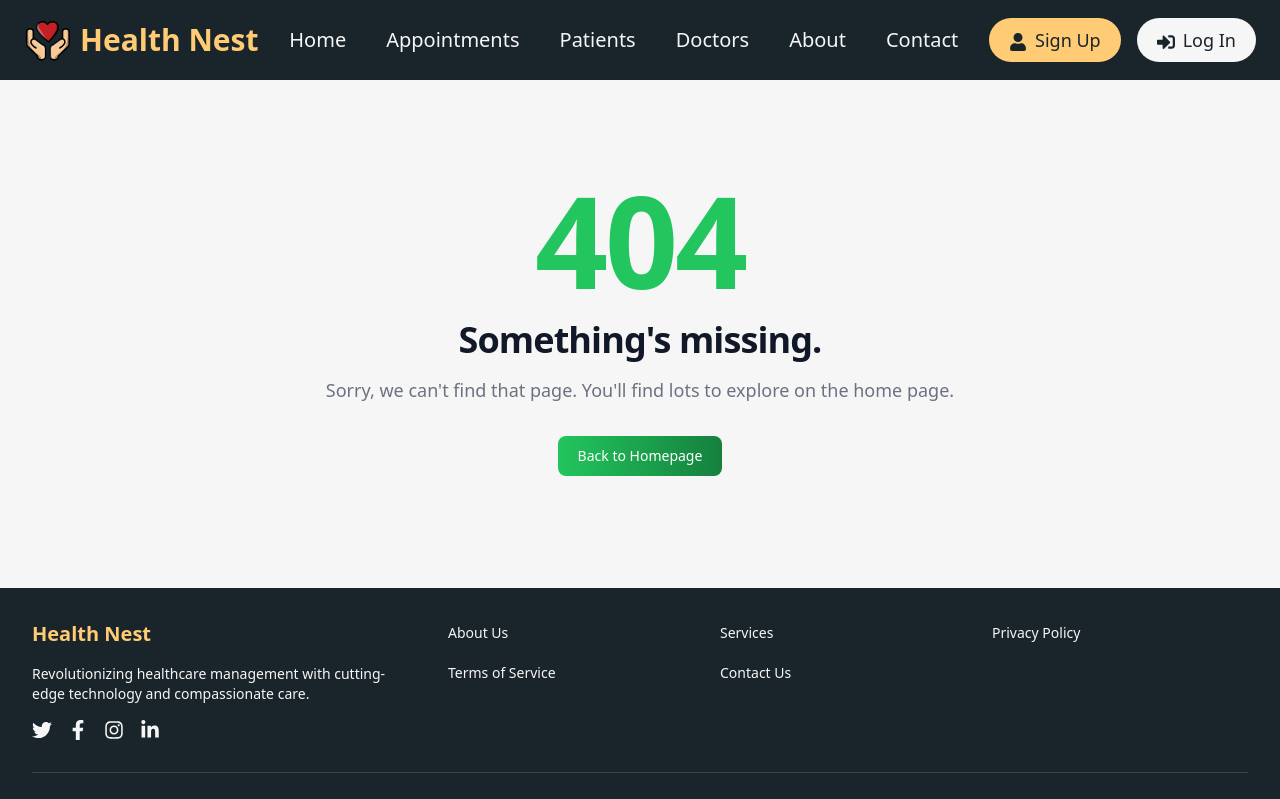
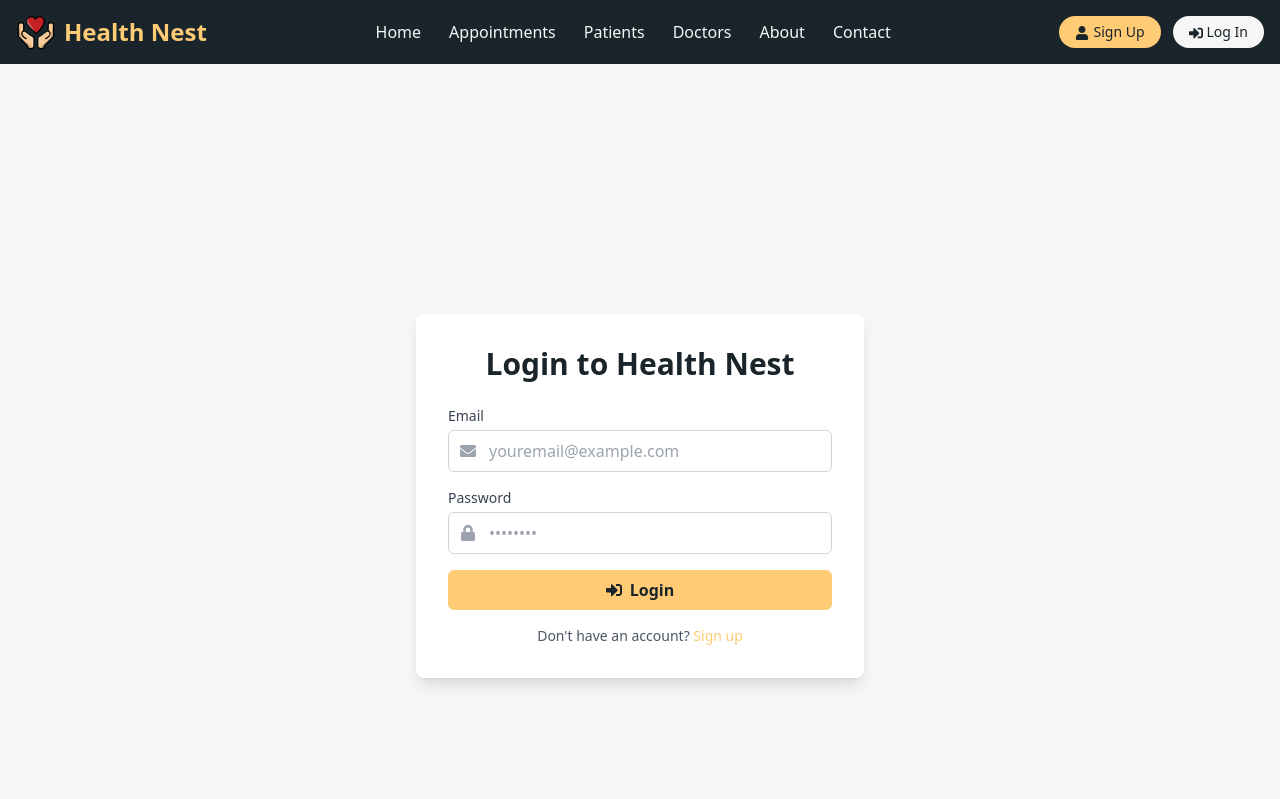
Before and after one commit to yazdanhaider/Hospital-Management, a React (Vite) app in the folder Frontend/: page /login in a window 1280 px wide. Shown: the top 799 px of the page. Built offline with nearby package versions, Linux system fonts and the light colour scheme.

Commit message:
Added login page and reduce header text size

```diff
--- a/Frontend/src/App.jsx
+++ b/Frontend/src/App.jsx
@@ -15,6 +15,7 @@ import PrivacyPolicy from './pages/PrivacyPolicy';
 import TermsOfService from './pages/TermsOfService';
 import ContactUs from './pages/ContactUs';
 import SignUp from './components/SignUp';
+import Login from './components/Login';
 import { useState } from 'react';
 
 function App() {
@@ -45,6 +46,7 @@ function App() {
             <Route path="/terms-of-service" element={<TermsOfService />} />
             <Route path="/contact-us" element={<ContactUs />} />
             <Route path="/signup" element={<SignUp />} />
+            <Route path="/login" element={<Login />} />
             <Route path="*" element={<NotFound />} />
           </Routes>
         </main>
--- a/Frontend/src/components/Header.jsx
+++ b/Frontend/src/components/Header.jsx
@@ -23,20 +23,20 @@ const Header = () => {
     ];
 
     return (
-        <header className="bg-gradient-to-r from-primary to-secondary py-4 px-6">
+        <header className="bg-gradient-to-r from-primary to-secondary py-3 px-4">
             <div className="container mx-auto">
                 <div className="flex justify-between items-center">
                     <Link to="/" className="flex items-center space-x-2">
-                        <img src={Logo} alt="Health Nest Logo" className="h-12 w-auto" />
-                        <span className="text-3xl font-bold text-accent">Health Nest</span>
+                        <img src={Logo} alt="Health Nest Logo" className="h-10 w-auto" />
+                        <span className="text-2xl font-bold text-accent">Health Nest</span>
                     </Link>
 
-                    <nav className="hidden md:flex space-x-2">
+                    <nav className="hidden md:flex space-x-1">
                         {navItems.map((item) => (
                             <Link
                                 key={item.path}
                                 to={item.path}
-                                className={`relative px-4 py-2 text-xl font-medium text-light hover:text-accent transition-colors duration-300 ${
+                                className={`relative px-3 py-2 text-base font-medium text-light hover:text-accent transition-colors duration-300 ${
                                     activeItem === item.path ? 'text-accent' : ''
                                 }`}
                             >
@@ -53,12 +53,12 @@ const Header = () => {
                         ))}
                     </nav>
 
-                    <div className="hidden md:flex items-center space-x-4">
-                        <Link to="/signup" className="bg-accent text-primary px-5 py-2 rounded-full hover:bg-light transition duration-300 text-lg font-medium">
-                            <FaUser className="inline-block mr-2" />Sign Up
+                    <div className="hidden md:flex items-center space-x-3">
+                        <Link to="/signup" className="bg-accent text-primary px-4 py-1.5 rounded-full hover:bg-light transition duration-300 text-sm font-medium">
+                            <FaUser className="inline-block mr-1" />Sign Up
                         </Link>
-                        <Link to="/login" className="bg-light text-primary px-5 py-2 rounded-full hover:bg-accent transition duration-300 text-lg font-medium">
-                            <FaSignInAlt className="inline-block mr-2" />Log In
+                        <Link to="/login" className="bg-light text-primary px-4 py-1.5 rounded-full hover:bg-accent transition duration-300 text-sm font-medium">
+                            <FaSignInAlt className="inline-block mr-1" />Log In
                         </Link>
                     </div>
 
@@ -66,7 +66,7 @@ const Header = () => {
                         className="md:hidden text-light focus:outline-none"
                         onClick={() => setIsMenuOpen(!isMenuOpen)}
                     >
-                        {isMenuOpen ? <FaTimes size={28} /> : <FaBars size={28} />}
+                        {isMenuOpen ? <FaTimes size={24} /> : <FaBars size={24} />}
                     </button>
                 </div>
 
@@ -77,13 +77,13 @@ const Header = () => {
                             animate={{ opacity: 1, y: 0 }}
                             exit={{ opacity: 0, y: -20 }}
                             transition={{ duration: 0.3 }}
-                            className="md:hidden mt-4"
+                            className="md:hidden mt-3"
                         >
                             {navItems.map((item) => (
                                 <Link
                                     key={item.path}
                                     to={item.path}
-                                    className={`block py-2 px-4 text-lg font-medium text-light hover:text-accent transition duration-300 ${
+                                    className={`block py-2 px-3 text-base font-medium text-light hover:text-accent transition duration-300 ${
                                         activeItem === item.path ? 'text-accent' : ''
                                     }`}
                                     onClick={() => setIsMenuOpen(false)}
@@ -93,17 +93,17 @@ const Header = () => {
                             ))}
                             <Link
                                 to="/signup"
-                                className="block py-2 px-4 text-lg font-medium text-light hover:text-accent transition duration-300"
+                                className="block py-2 px-3 text-base font-medium text-light hover:text-accent transition duration-300"
                                 onClick={() => setIsMenuOpen(false)}
                             >
-                                <FaUser className="inline-block mr-2" />Sign Up
+                                <FaUser className="inline-block mr-1" />Sign Up
                             </Link>
                             <Link
                                 to="/login"
-                                className="block py-2 px-4 text-lg font-medium text-light hover:text-accent transition duration-300"
+                                className="block py-2 px-3 text-base font-medium text-light hover:text-accent transition duration-300"
                                 onClick={() => setIsMenuOpen(false)}
                             >
-                                <FaSignInAlt className="inline-block mr-2" />Log In
+                                <FaSignInAlt className="inline-block mr-1" />Log In
                             </Link>
                         </motion.div>
                     )}
--- /dev/null
+++ b/Frontend/src/components/Login.jsx
@@ -0,0 +1,89 @@
+import React, { useState } from 'react';
+import { Link } from 'react-router-dom';
+import { motion } from 'framer-motion';
+import { FaEnvelope, FaLock, FaSignInAlt } from 'react-icons/fa';
+
+const Login = () => {
+    const [formData, setFormData] = useState({
+        email: '',
+        password: '',
+    });
+
+    const handleChange = (e) => {
+        setFormData({ ...formData, [e.target.name]: e.target.value });
+    };
+
+    const handleSubmit = (e) => {
+        e.preventDefault();
+        // Here you would typically send the form data to your backend for authentication
+        console.log('Login attempt:', formData);
+        // Reset form after submission
+        setFormData({
+            email: '',
+            password: '',
+        });
+        // You might want to redirect the user or show a success message here
+    };
+
+    return (
+        <div className="bg-light min-h-screen flex items-center justify-center p-4">
+            <motion.div
+                initial={{ opacity: 0, y: -20 }}
+                animate={{ opacity: 1, y: 0 }}
+                transition={{ duration: 0.5 }}
+                className="bg-white p-8 rounded-lg shadow-lg max-w-md w-full"
+            >
+                <h2 className="text-3xl font-bold text-primary mb-6 text-center">Login to Health Nest</h2>
+                <form onSubmit={handleSubmit} className="space-y-4">
+                    <div>
+                        <label htmlFor="email" className="block text-sm font-medium text-gray-700 mb-1">Email</label>
+                        <div className="relative">
+                            <FaEnvelope className="absolute left-3 top-1/2 transform -translate-y-1/2 text-gray-400" />
+                            <input
+                                type="email"
+                                id="email"
+                                name="email"
+                                value={formData.email}
+                                onChange={handleChange}
+                                className="pl-10 pr-4 py-2 w-full border border-gray-300 rounded-md focus:outline-none focus:ring-2 focus:ring-accent"
+                                placeholder="youremail@example.com"
+                                required
+                            />
+                        </div>
+                    </div>
+                    <div>
+                        <label htmlFor="password" className="block text-sm font-medium text-gray-700 mb-1">Password</label>
+                        <div className="relative">
+                            <FaLock className="absolute left-3 top-1/2 transform -translate-y-1/2 text-gray-400" />
+                            <input
+                                type="password"
+                                id="password"
+                                name="password"
+                                value={formData.password}
+                                onChange={handleChange}
+                                className="pl-10 pr-4 py-2 w-full border border-gray-300 rounded-md focus:outline-none focus:ring-2 focus:ring-accent"
+                                placeholder="••••••••"
+                                required
+                            />
+                        </div>
+                    </div>
+                    <button
+                        type="submit"
+                        className="w-full bg-accent text-primary font-bold py-2 px-4 rounded-md hover:bg-primary hover:text-accent transition duration-300 flex items-center justify-center"
+                    >
+                        <FaSignInAlt className="mr-2" />
+                        Login
+                    </button>
+                </form>
+                <p className="mt-4 text-center text-sm text-gray-600">
+                    Don't have an account?{' '}
+                    <Link to="/signup" className="text-accent hover:underline">
+                        Sign up
+                    </Link>
+                </p>
+            </motion.div>
+        </div>
+    );
+};
+
+export default Login;
```
